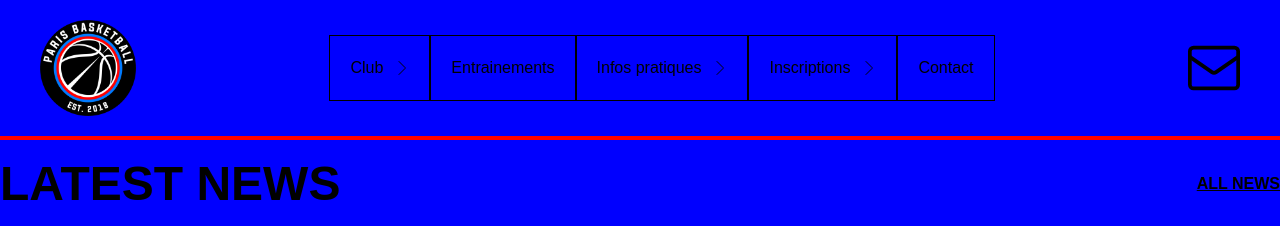
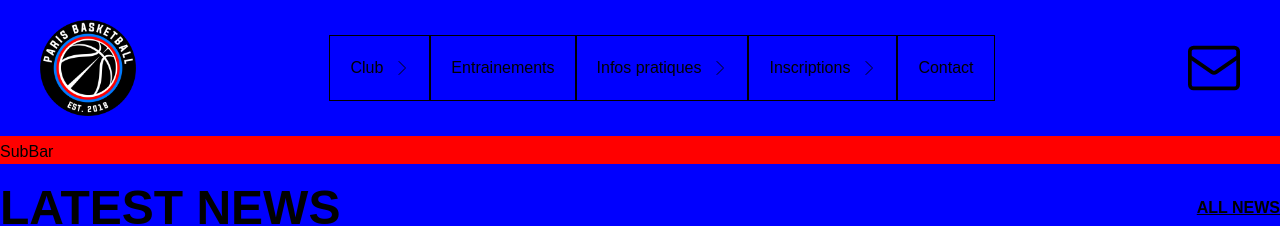
Before and after one commit to AdrienPoua/argenteuil_basketball, a React (Vite) app in the folder my-project/: page / in a window 1280 px wide. Shown: the top 226 px of the page. Built offline with nearby package versions, Linux system fonts and the light colour scheme.

Commit message:
header en cours

```diff
--- a/my-project/src/App.jsx
+++ b/my-project/src/App.jsx
@@ -1,4 +1,4 @@
-import { useState, useEffect, createContext } from "react";
+import { createContext } from "react";
 import Header from "./components/Header/Header";
 import NewsContainer from "./components/News";
 import Band from "./components/Band";
@@ -6,23 +6,20 @@ import { Match } from "./utils/models";
 import matchsData from "./data/matchs.json";
 import data from "./data/news.json";
 import { useIsScrolling } from "./utils/hooks/useIsScrolling";
+import useMenu from "./utils/hooks/useMenu";
 
 // Création du contexte ScrollingContext
 export const ScrollingContext = createContext();
-export const MenuOpenContext = createContext(false);
+export const MenuContext = createContext();
 
 export default function App() {
-
-  const [isMenuOpen, setIsMenuOpen] = useState(false);
-
-  const isScrolling = useIsScrolling()
-
-
+  const isScrolling = useIsScrolling();
+  const handleMenu = useMenu();
 
   return (
-    <MenuOpenContext.Provider value={[isMenuOpen, setIsMenuOpen]}>
+    <MenuContext.Provider value={handleMenu}>
       <ScrollingContext.Provider value={isScrolling}>
-        <div className="m-auto relative bg-primary">
+        <div className='m-auto bg-primary'>
           <Header />
           <NewsContainer data={data} />
           {matchsData.map((match) => {
@@ -31,6 +28,6 @@ export default function App() {
           })}
         </div>
       </ScrollingContext.Provider>
-    </MenuOpenContext.Provider>
+    </MenuContext.Provider>
   );
 }
--- a/my-project/src/components/Header/Header.tsx
+++ b/my-project/src/components/Header/Header.tsx
@@ -7,17 +7,22 @@ import { ScrollingContext } from "../../App";
 import NavItemComponent from "./NavItem";
 import NavItemMenuComponent from "./NavItemMenu";
 import Contact from "./Contact";
+import SubBar from "./SubBar";
 
 export default function Header() {
   const navItems = data.map((item) => NavFactory.create(item));
   const scrollingToTop: boolean = useContext(ScrollingContext);
 
   return (
-    <div className="flex flex-col">
+    <div       className={`flex flex-col  ${
+      scrollingToTop
+        ? "sticky top-0 z-10 "
+        : ""
+    }`}>
     <div
       className={`flex w-full px-10 py-5 ${
         scrollingToTop
-          ? "sticky top-0 z-10 bg-primary  border-b-4 border-b-secondary"
+          ? "bg-primary  border-b-4 border-b-secondary"
           : ""
       }`}
     >
@@ -35,6 +40,7 @@ export default function Header() {
       </nav>
         <Contact />
     </div>
+    <SubBar />
     </div>
   );
 }
--- a/my-project/src/components/Header/NavItemMenu.tsx
+++ b/my-project/src/components/Header/NavItemMenu.tsx
@@ -1,13 +1,16 @@
-import React from 'react'
+import React, { useContext } from "react";
+import { MenuContext } from "../../App";
 
-export default function NavItemMenu({item}) {
+export default function NavItemMenu({ item }) {
+  const { dataMenu, setDataMenu, setIsMenuOpen } = useContext(MenuContext);
+
   return (
-    <li
-    key={item.title}
-    className='grow flex justify-center items-center'
-  >
+    <li key={item.title} className='grow flex justify-center items-center'>
       <button
-      onClick={() => console.log("ok")}
+        onClick={() => {
+          setDataMenu(item);
+          setIsMenuOpen((prevState) => !prevState);
+        }}
         className='flex grow p-5 border'
       >
         <div className='flex justify-center items-center gap-3 '>
--- /dev/null
+++ b/my-project/src/components/Header/SubBar.tsx
@@ -0,0 +1,17 @@
+import React, { useContext } from "react";
+import { MenuContext } from "../../App";
+
+export default function SubBar() {
+    const { isMenuOpen } = useContext(MenuContext);
+  return <>
+  {isMenuOpen && <div className='bg-secondary flex'>
+
+
+    SubBar
+
+
+    </div>}
+
+
+  </>;
+}
--- a/my-project/src/data/navbar.ts
+++ b/my-project/src/data/navbar.ts
@@ -1,8 +1,8 @@
 const HeaderNav = [
     {
         title: "Club",
-        subitems: [
-            { title: "Organigrame", url: "#" },
+        subItems: [
+            { title: "Dirigeants", url: "#" },
             { title: "Les entraineurs", url: "/entraineurs" },
             { title: "Les équipes", url: "/equipes" },
         ],
@@ -13,7 +13,7 @@ const HeaderNav = [
     },
     {
         title: "Infos pratiques",
-        subitems: [
+        subItems: [
             { title: "Entrainements 2025", url: "/entrainements" },
             { title: "Gymnases", url: "/gymnases" },
             { title: "Liens utiles", url: "/liens" },
@@ -22,7 +22,7 @@ const HeaderNav = [
     },
     {
         title: "Inscriptions",
-        subitems: [
+        subItems: [
             { title: "Informations", url: "/inscriptions/informations" },
             { title: "Tarifs", url: "/inscriptions/tarifs" },
         ],
--- /dev/null
+++ b/my-project/src/utils/hooks/useMenu.ts
@@ -0,0 +1,12 @@
+import React, { useState } from "react";
+
+export default function useMenu() {
+    const [isMenuOpen, setIsMenuOpen] = useState(true);
+    const [dataMenu, setDataMenu] = useState(null);
+    return {
+        isMenuOpen,
+        setIsMenuOpen,
+        dataMenu,
+        setDataMenu
+    }
+}
```
Lines whose indentation alone changed are shown as unchanged.
